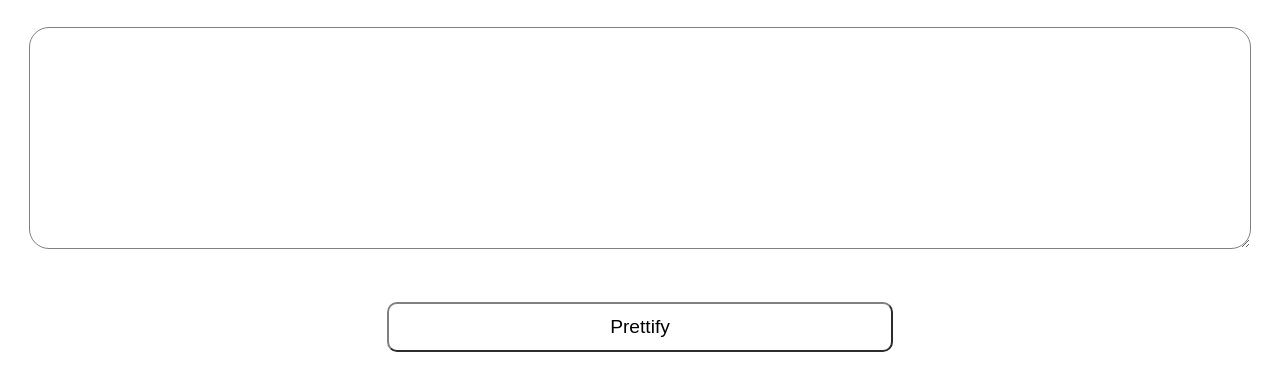
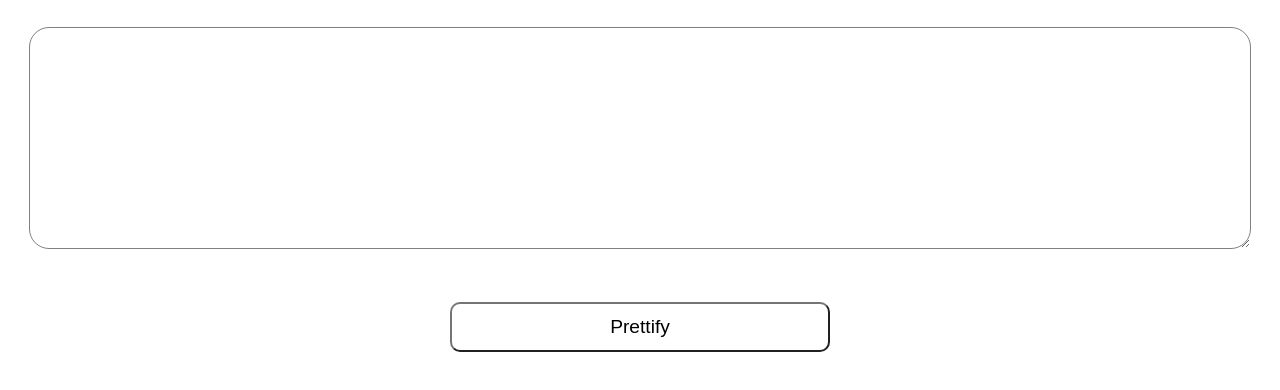
Before and after one commit to LittleTealeaf/JsonPrettifier, a plain HTML site: page index.html in a window 1280 px wide. Shown: the part 76-466 px from the top of the page. Drawn offline with Linux system fonts and the light colour scheme.

Commit message:
CSS Animation practice

```diff
--- a/index.html
+++ b/index.html
@@ -13,7 +13,7 @@
         <pre id="inputarea">
             <span id="input" class="textarea" role="textbox" contenteditable></span>
         </pre>
-        <button id="prettifybutton">Prettify</button>
+        <button id="prettify"><span>Prettify</span></button>
         <p id="error"></p>
     </center>
 </body>
--- a/script.js
+++ b/script.js
@@ -23,4 +23,4 @@ function buttonPrettify() {
     document.getElementById("input").textContent = prettifyJson(json);
 }
 
-document.getElementById("prettifybutton").onclick = buttonPrettify;
+document.getElementById("prettify").onclick = buttonPrettify;
--- a/style.css
+++ b/style.css
@@ -32,17 +32,28 @@ h1 {
     text-align: left;
 }
 
-#prettifybutton {
+#prettify {
     border-radius: 10px;
     border-color: white;
-    width: 40%;
+    width: 30%;
     height: 50px;
     font-size: larger;
     color: black;
-    background-color: white;
+    background-color: #ffffff;
     border-width: 2px;
-    border-color: grey;
+    border-color: #757575;
     font-style: normal;
+    transition: 0.5s;
+}
+
+#prettify:hover {
+    background-color: #c7c7c7;
+    width: 32%;
+}
+
+#prettify:active {
+    background-color: #ff0000;
+    transition: 0.1s;
 }
 
 #error {
```
